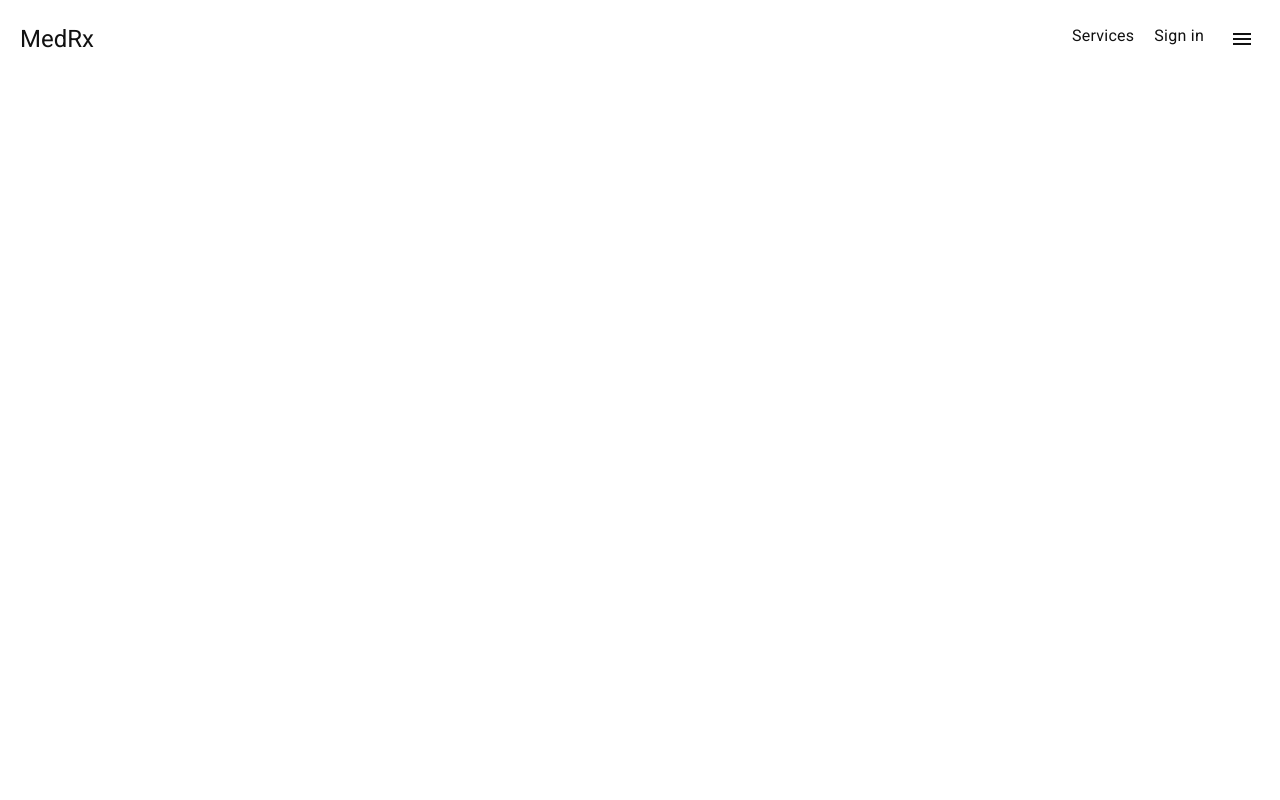
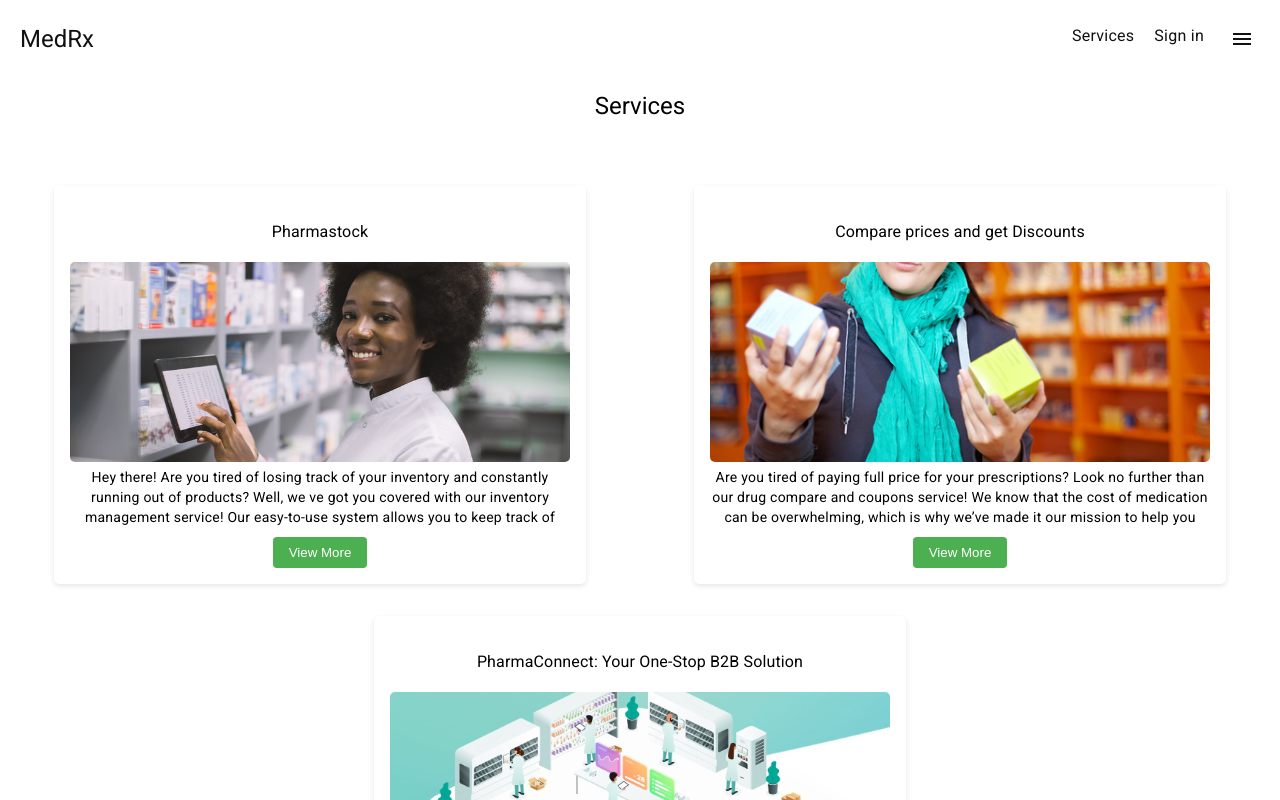
Before and after one commit to BrianKawinzi/medrx, an Angular app: page /services in a window 1280 px wide. Before the commit this address led to /. Shown: the top 800 px of the page. Built offline with nearby package versions, Linux system fonts and the light colour scheme.

Commit message:
services complete

```diff
--- a/src/app/app-routing.module.ts
+++ b/src/app/app-routing.module.ts
@@ -1,10 +1,12 @@
 import { NgModule } from '@angular/core';
 import { RouterModule, Routes } from '@angular/router';
 import { HomeComponent } from './pages/home/home.component';
+import { ServicesComponent } from './pages/services/services.component';
 
 const routes: Routes = [
   {path: '', component: HomeComponent},
-  {path: 'home', component: HomeComponent}
+  {path: 'home', component: HomeComponent},
+  {path: 'services', component: ServicesComponent}
 
 ];
 
--- a/src/app/app.module.ts
+++ b/src/app/app.module.ts
@@ -13,6 +13,7 @@ import { FormsModule } from '@angular/forms';
 import { DrugCarouselComponent } from './pages/drug-carousel/drug-carousel.component';
 import { FeaturesBenefitsComponent } from './pages/features-benefits/features-benefits.component';
 import { HomeFooterComponent } from './pages/home-footer/home-footer.component';
+import { ServicesComponent } from './pages/services/services.component';
 
 @NgModule({
   declarations: [
@@ -22,7 +23,8 @@ import { HomeFooterComponent } from './pages/home-footer/home-footer.component';
     HomeComponent,
     DrugCarouselComponent,
     FeaturesBenefitsComponent,
-    HomeFooterComponent
+    HomeFooterComponent,
+    ServicesComponent
   ],
   imports: [
     BrowserModule,
--- a/src/app/pages/home-footer/home-footer.component.css
+++ b/src/app/pages/home-footer/home-footer.component.css
@@ -1,12 +1,32 @@
-.wrapper{
-    height: auto;
-    margin: auto;
+.wrapper {
+    display: flex;
     background-color: rgb(110, 204, 110);
-    display: flex;
-    justify-content: space-between;
-    align-items: flex-start;
+}
+.wrapperContainer {
+    margin: 10px;
     padding: 10px;
+    border: 1px solid #ccc;
+    flex: 1;
 }
-ul li{
-    list-style: none;
+.wrapperContainer h1{
+    font-size: 18px;
+    margin-bottom: 10px;
 }
+.wrapperContainer ul {
+    list-style-type: none;
+    padding: 0;
+    margin: 0;
+}
+.wrapperContainer li {
+    margin-bottom: 5px;
+}
+.wrapperContainer input[type="text"],
+button {
+    display: block;
+    margin-top: 10px;
+    background-color: #9fdeaf;
+}
+button:hover{
+    background-color: rgb(110, 204, 110);
+    cursor: pointer;
+}
--- /dev/null
+++ b/src/app/pages/services/services.component.css
@@ -0,0 +1,65 @@
+.services-header {
+    display: flex;
+    justify-content: center;
+    margin-top: 12px;
+    font-weight: 600;
+  }
+
+  .services-container {
+    display: flex;
+    justify-content: space-around;
+    flex-wrap: wrap;
+    margin: 2rem 0;
+  }
+
+  .service {
+    width: 500px;
+    text-align: center;
+    margin: 1rem;
+    padding: 1rem;
+    background-color: #fff;
+    border-radius: 5px;
+    box-shadow: 0 2px 5px rgba(10, 10, 10, 0.1);
+  }
+
+  .service img {
+    width: 100%;
+    height: 200px;
+    object-fit: cover;
+    border-radius: 5px;
+  }
+
+  .service h3 {
+    margin: 1rem 0;
+  }
+
+  .service p {
+    overflow: hidden;
+    transition: height 0.3s ease-in-out;
+  }
+
+  .service p.collapsed {
+    height: 3.6rem;
+  }
+
+  .service button {
+    background-color: #4CAF50;
+    color: #fff;
+    border: none;
+    padding: 8px 16px;
+    border-radius: 4px;
+    cursor: pointer;
+    transition: background-color 0.3s ease;
+  }
+
+  .service button:hover {
+    background-color: #45a049;
+  }
+
+  .service button.collapsed {
+    background-color: #e53935;
+  }
+
+  .service button.collapsed:hover {
+    background-color: #c62828;
+  }
--- /dev/null
+++ b/src/app/pages/services/services.component.html
@@ -0,0 +1,11 @@
+<div class="services-header">
+    <h1>Services</h1>
+</div>
+<div class="services-container">
+   <div class="service" *ngFor="let service of services">
+     <h3>{{service.title}}</h3>
+     <img [src]="service.image" alt="{{service.title}}">
+     <p [class.collapsed]="service.collapsed">{{service.description}}</p>
+     <button (click)="toggleViewMore(service)">{{service.collapsed ? 'View More' : 'View Less'}}</button>
+   </div>
+</div>
--- /dev/null
+++ b/src/app/pages/services/services.component.ts
@@ -0,0 +1,41 @@
+import { Component } from '@angular/core';
+
+@Component({
+  selector: 'app-services',
+  templateUrl: './services.component.html',
+  styleUrls: ['./services.component.css']
+})
+export class ServicesComponent {
+  services = [
+    {
+      title: 'Pharmastock',
+      image: 'assets/Images/inventorymanagament62.jpeg',
+      description: ' Hey there! Are you tired of losing track of your inventory and constantly running out of products? Well, we ve got you covered with our inventory management service! Our easy-to-use system allows you to keep track of your inventory levels, set up alerts for when youre running low on products, and even generate reports for better analysis of your sales trends  With our service, you ll never have to worry about manually counting your inventory or losing track of your stock again. Plus, our platform is customizable to fit the unique needs of your business. Whether you have a small boutique or a large warehouse, our inventory management service can help you streamline your operations and save you time and money. So, what are you waiting for? Sign up now and take control of your inventory today!',
+      collapsed : true,
+    },
+    {
+      title: 'Compare prices and get Discounts',
+      image: 'assets/Images/comparepriceswoman.jpeg',
+      description: `Are you tired of paying full price for your prescriptions? Look no further than our drug compare and coupons service! We know that the cost of medication can be overwhelming, which is why we’ve made it our mission to help you save money. Our service allows you to compare prices of different medications at various pharmacies, so you can find the best deal for your budget. Plus, we offer coupons for many popular drugs, so you can get even more savings.
+
+      We know that dealing with health issues can be stressful enough, without the added burden of high medication costs. That’s why we’ve made our service as easy to use as possible. Simply search for your medication, compare prices, and redeem your coupon at checkout. It’s that simple! Our informal tone reflects our commitment to making this process as accessible and stress-free as possible. So why pay full price for your prescriptions when you could save with our drug compare and coupons service?`,
+      collapsed : true,
+    },
+    {
+      title: 'PharmaConnect: Your One-Stop B2B Solution',
+      image: 'assets/Images/b2b.jpeg',
+      description: 'Hey there! Are you a business looking to expand your product offerings? Our business to business trade service may be just what you need! We connect you with other businesses who are looking to buy and sell products in bulk, creating a mutually beneficial partnership Our platform makes it easy for you to browse and connect with potential partners, and our team is always available to provide support and answer any questions you may have. Whether you’re a small business or a large corporation, our B2B trade service can help you save time and money by streamlining the procurement process. So why wait? Sign up now and start growing your business today!',
+      collapsed : true,
+    },
+  ];
+
+  constructor() {}
+
+  ngOnInit(): void {}
+
+  toggleViewMore(service: any): void {
+    service.collapsed = !service.collapsed;
+  }
+
+
+}
--- a/src/app/shared/header/header.component.html
+++ b/src/app/shared/header/header.component.html
@@ -1,7 +1,7 @@
 <nav>
     <a routerLink="home" routerLinkActive="active-link"><h1>MedRx</h1></a>
     <ul>
-        <li><a href="#">Services</a></li>
+        <li><a routerLink="/services">Services</a></li>
         <li><a href="#">Sign in</a></li>
         <!-- Add the matMenuTriggerFor directive to the button to open the dropdown menu -->
         <button mat-icon-button [matMenuTriggerFor]="menu" class="green-theme">
@@ -11,7 +11,7 @@
         <div class="panel">
             <mat-menu #menu="matMenu" class="green-theme" id="panel">
                 <button mat-menu-item>Partner with us</button>
-                <button mat-menu-item>Partner Sign in</button>
+                <button mat-menu-item>Contact us</button>
                 <button mat-menu-item>About us</button>
             </mat-menu>
         </div>
```
Also changed, not shown: 1 other file (tests, documents, lock files or other folders).
